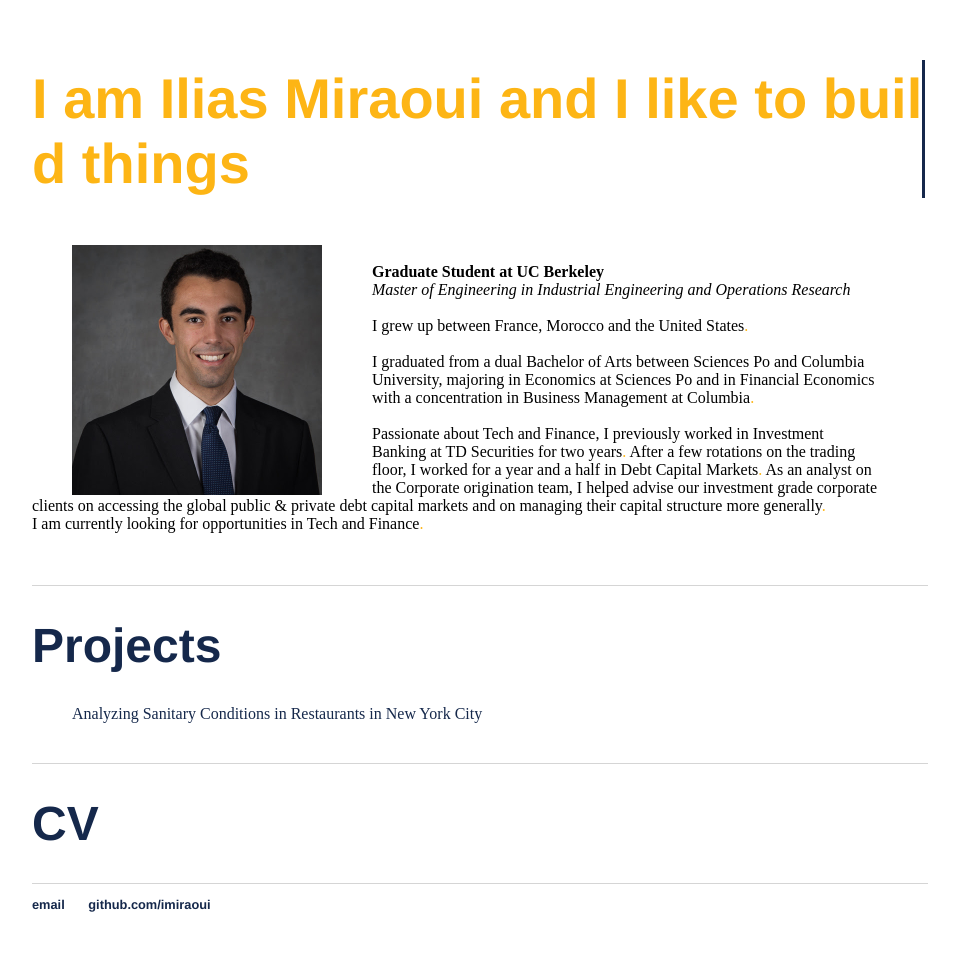
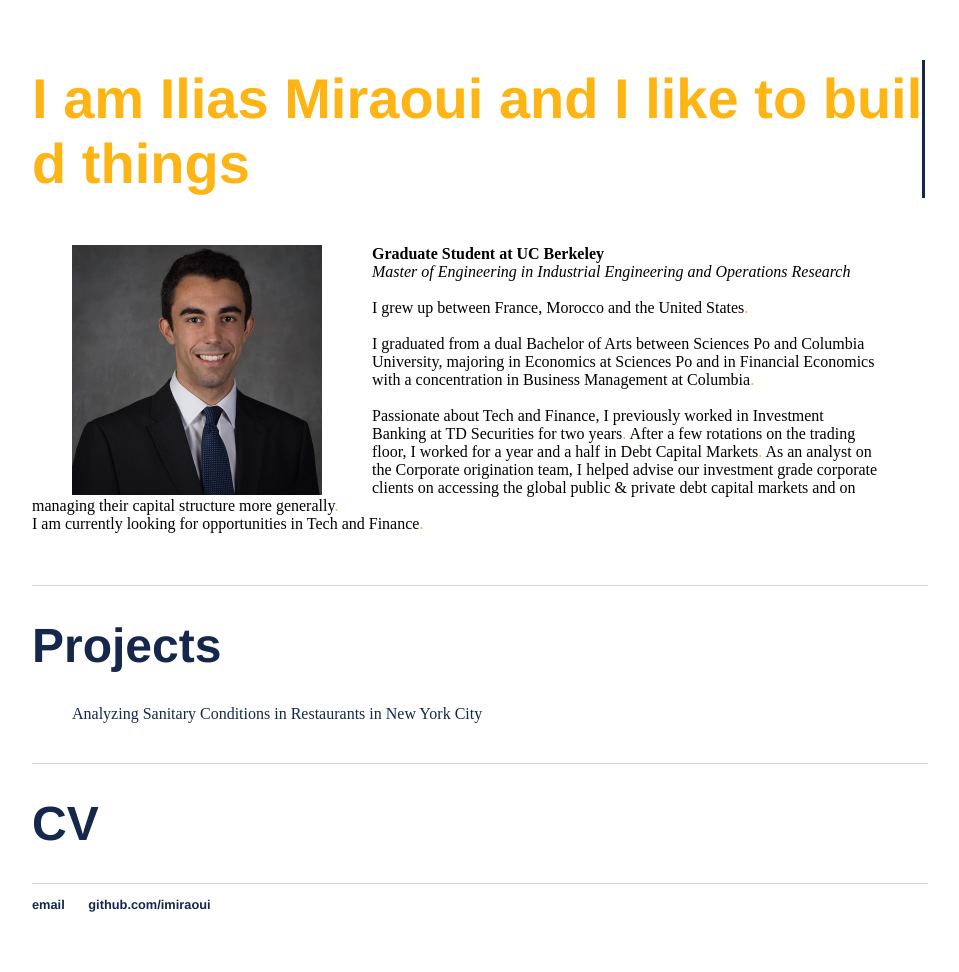
Before and after one commit to imiraoui/imiraoui.github.io, a Jekyll site: the page built from index.html, in a window 1280 px wide. Shown: the whole page, without its empty margins (160-1119 px from the left). Built offline with Jekyll 4.4.1, drawn with Linux system fonts in a browser that asks for light colours; nearby versions of some CDN libraries.

Commit message:
Last nit for good mobile look

```diff
--- a/index.html
+++ b/index.html
@@ -8,7 +8,7 @@ title: Ilias Miraoui
 		<div class="blurb">
 			<figure><img src="assets/img/profile1.jpg" alt="Ilias Miraoui" width="250" align="left" style="padding-right: 50px;"/> 	</figure>
 			<p style="padding-right: 50px;">
-				</br> <b>Graduate Student at UC Berkeley </b></br>
+				<b>Graduate Student at UC Berkeley </b></br>
 			<i>Master of Engineering in Industrial Engineering and Operations Research</i> </br> </br>
 				I grew up between France, Morocco and the United States<font color="#FDB515">. </font> </br></br>
 				I graduated from a dual Bachelor of Arts between Sciences Po and Columbia University, majoring in Economics at Sciences Po and in Financial Economics with a concentration in Business Management at Columbia<font color="#FDB515">. </font> </br></br>
```
Also changed, not shown: 2 other files.
